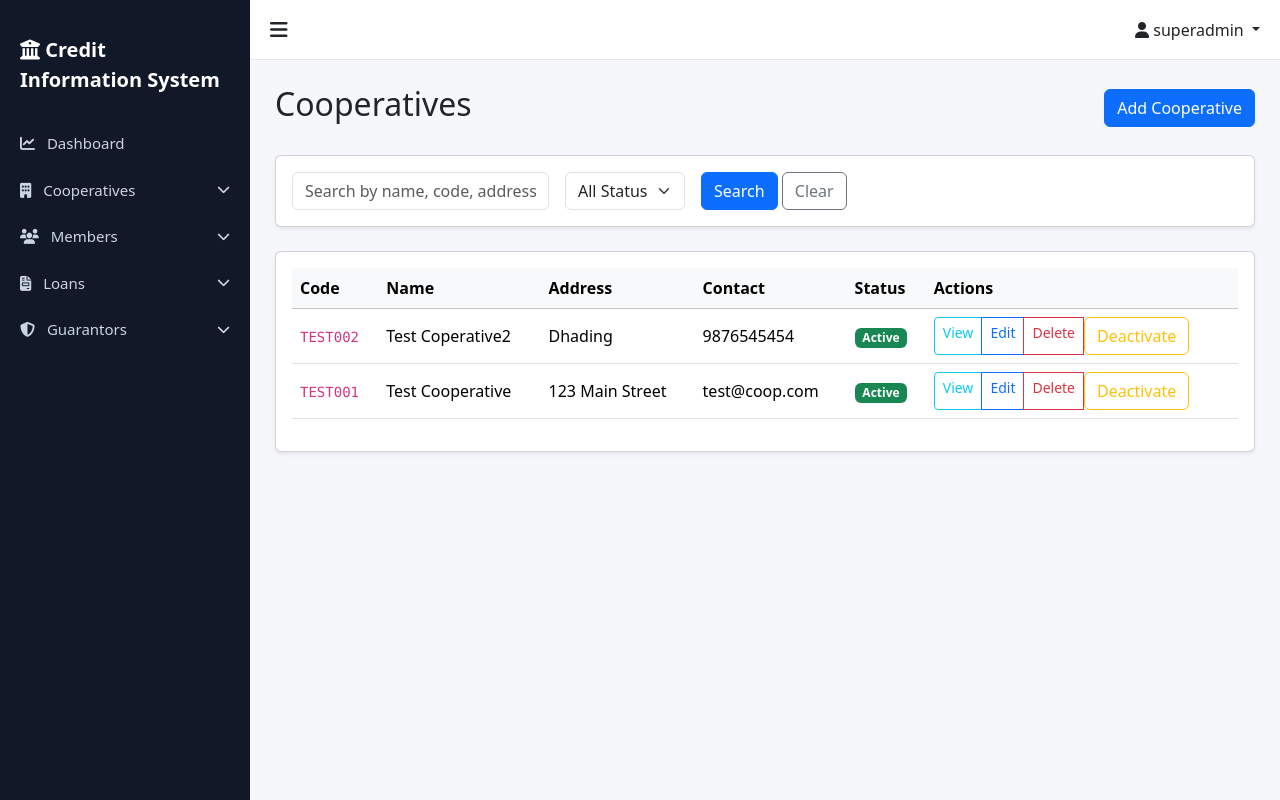
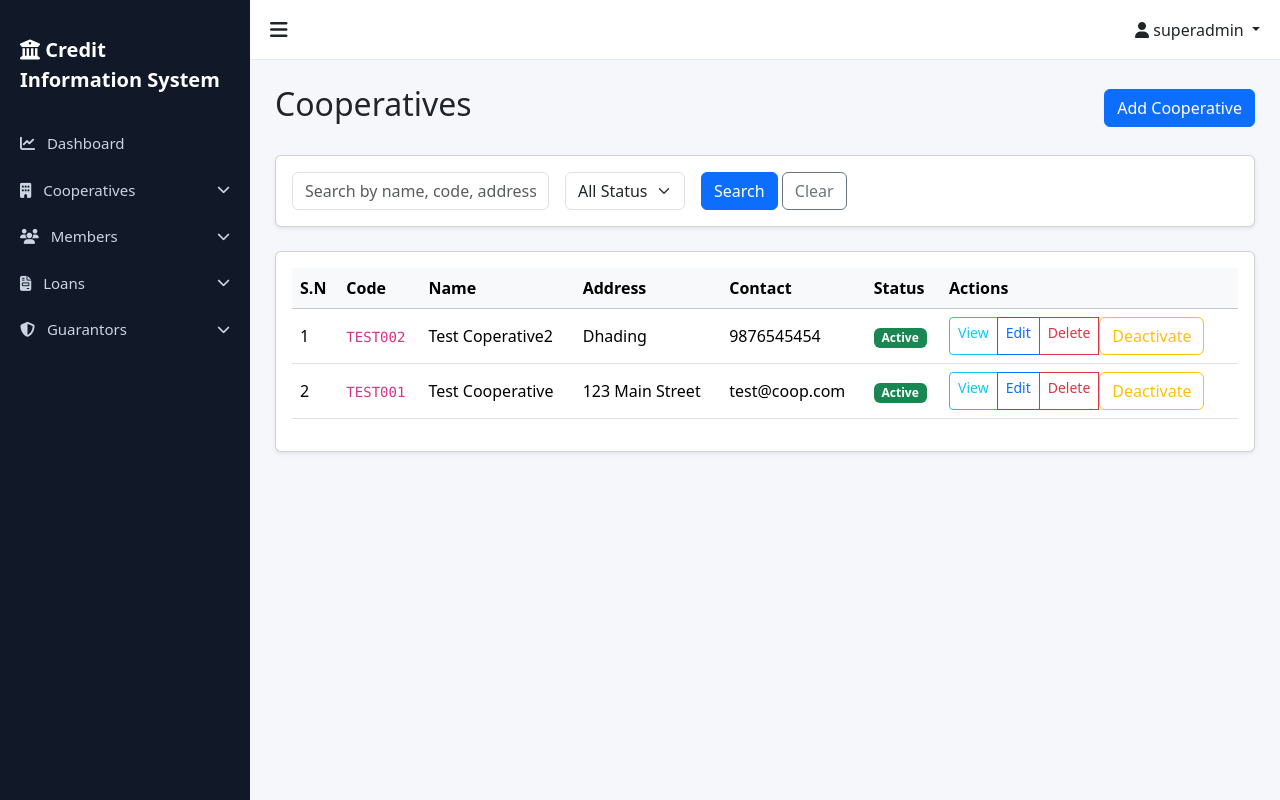
Before and after one commit to sameer9860/Credit-Information-System, a Django app: page /cooperatives/ in a window 1280 px wide. Run offline with Django 5.2, Linux system fonts and the light colour scheme; a user stored in the database is signed in; data comes from the database, SQL or seed files in the repository; some libraries are stand-ins or nearby versions.

Commit message:
Added S.N

```diff
--- a/templates/cooperatives/cooperative_list.html
+++ b/templates/cooperatives/cooperative_list.html
@@ -26,7 +26,7 @@
                     autocomplete="off">
             </div>
 
-            <div class="col-12">
+             <div class="col-12">
                 <select name="status" id="status-select" class="form-select">
                     <option value="">All Status</option>
                     <option value="active" {% if status_filter|lower == 'active' %}selected{% endif %}>Active</option>
@@ -49,6 +49,7 @@
             <table class="table table-hover align-middle">
                 <thead class="table-light">
                     <tr>
+                        <th>S.N</th>
                         <th>Code</th>
                         <th>Name</th>
                         <th>Address</th>
@@ -60,6 +61,7 @@
                 <tbody>
                     {% for coop in cooperatives %}
                     <tr>
+                        <td>{{ forloop.counter }}</td>
                         <td><code>{{ coop.code }}</code></td>
                         <td>{{ coop.name }}</td>
                         <td>{{ coop.address }}</td>
@@ -92,7 +94,7 @@
                     </tr>
                     {% empty %}
                     <tr>
-                        <td colspan="6" class="text-center py-4">No cooperatives found.</td>
+                        <td colspan="7" class="text-center py-4">No cooperatives found.</td>
                     </tr>
                     {% endfor %}
                 </tbody>
```
